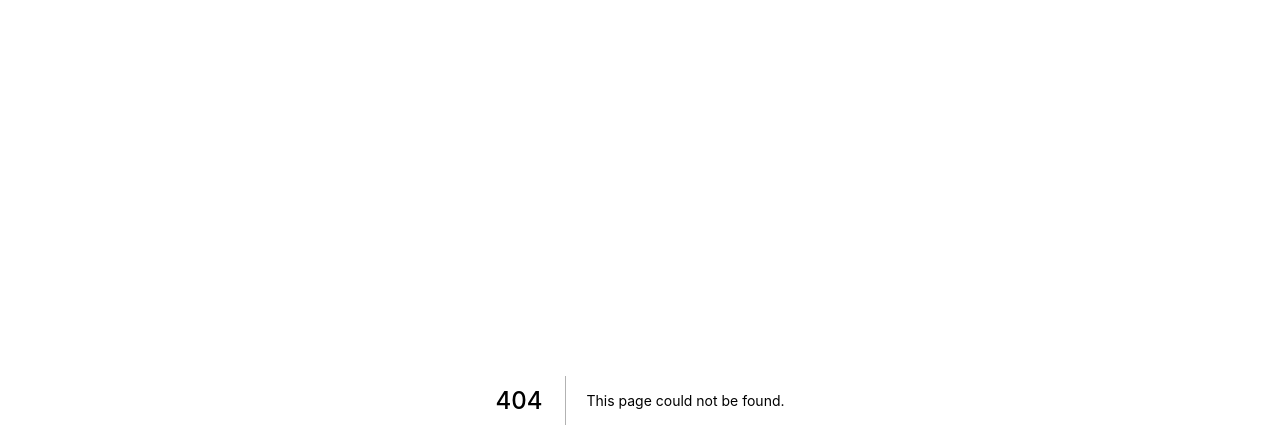
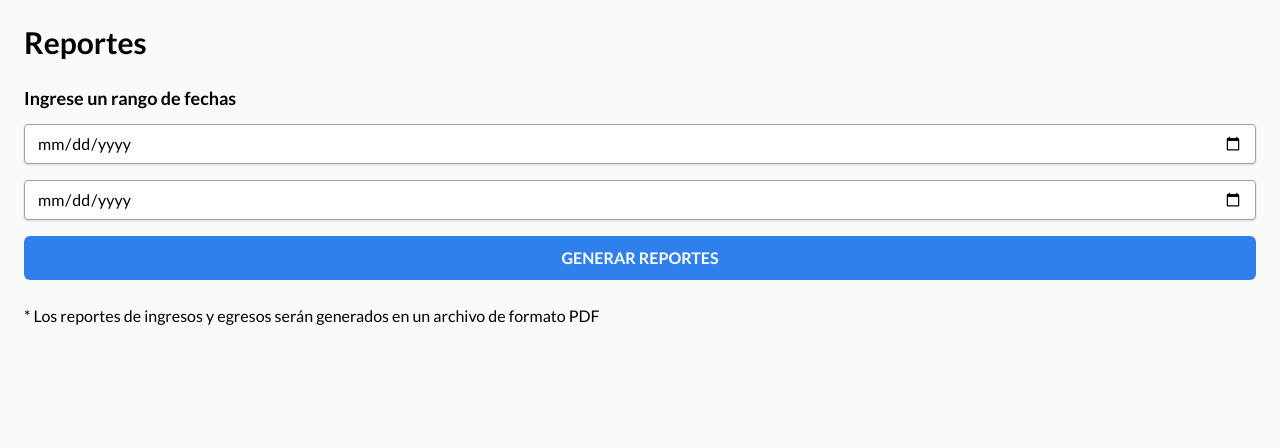
Before and after one commit to MoralesWJosue98/Proyecto-N-Pupas, a Next.js app in the folder Client/n-pupas/: page /admin/reportes in a window 1280 px wide. Before the commit this address had no page. Shown: the top 448 px of the page. Built offline with nearby package versions, Linux system fonts and the light colour scheme.

Commit message:
Add: reports page

```diff
--- /dev/null
+++ b/Client/n-pupas/pages/admin/reportes.jsx
@@ -0,0 +1,27 @@
+import GenerateReportForm from 'components/forms/generate-report';
+import { adminPages } from 'constants/strings';
+import Head from 'next/head';
+
+const ReportsPage = () => {
+    const generateReport = data => {
+        console.log(data);
+    };
+
+    return (
+        <main className='p-6 flex flex-col gap-6'>
+            <Head>
+                <title>{adminPages.reports}</title>
+            </Head>
+
+            <h1 className='font-bold text-2xl sm:text-3xl'>{adminPages.reports}</h1>
+            <div>
+                <p className='font-bold text-lg mb-3'>Ingrese un rango de fechas</p>
+                <GenerateReportForm onSubmitHandler={generateReport} />
+            </div>
+
+            <p>* Los reportes de ingresos y egresos serán generados en un archivo de formato PDF</p>
+        </main>
+    );
+};
+
+export default ReportsPage;
```
